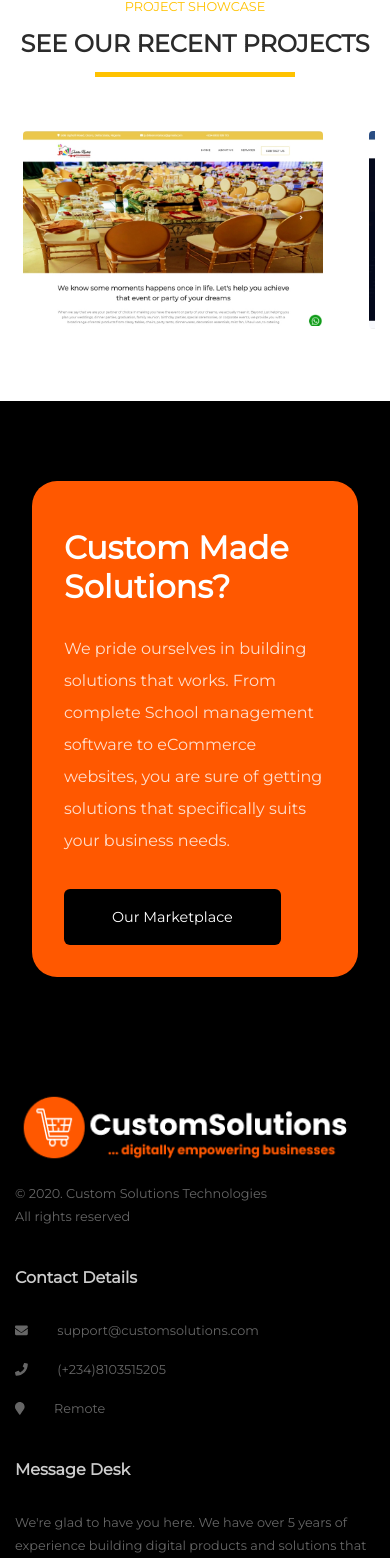
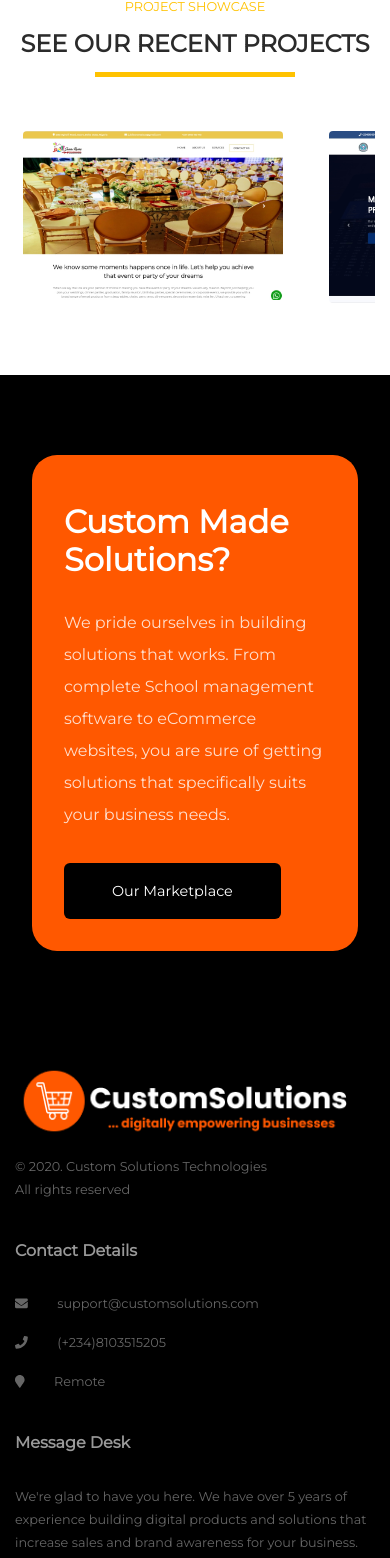
Before and after one commit to Achilles45/customsolutions, a Vue app: page / in a window 390 px wide. Shown: the part 4135-5693 px from the top of the page. Built offline with nearby package versions, Linux system fonts and the light colour scheme; no server answers.

Commit message:
More fix for the projects section on mobile

```diff
--- a/src/components/Footer.vue
+++ b/src/components/Footer.vue
@@ -35,7 +35,7 @@ footer{
     padding-bottom: 3rem;
     h6{
         padding-top: 1.5rem;
-        opacity: .8;
+        opacity: .6;
         font-weight: bold;
         padding-bottom: 1.5rem;
     }
--- a/src/components/Projects.vue
+++ b/src/components/Projects.vue
@@ -147,7 +147,7 @@ export default {
        overflow-x: auto;
         margin-bottom: .5rem !important;
        .project__card{
-           min-width: 300px;
+           min-width: 260px;
            background: #fff;
            color:#627081;
             margin: 0 .5rem;
```
